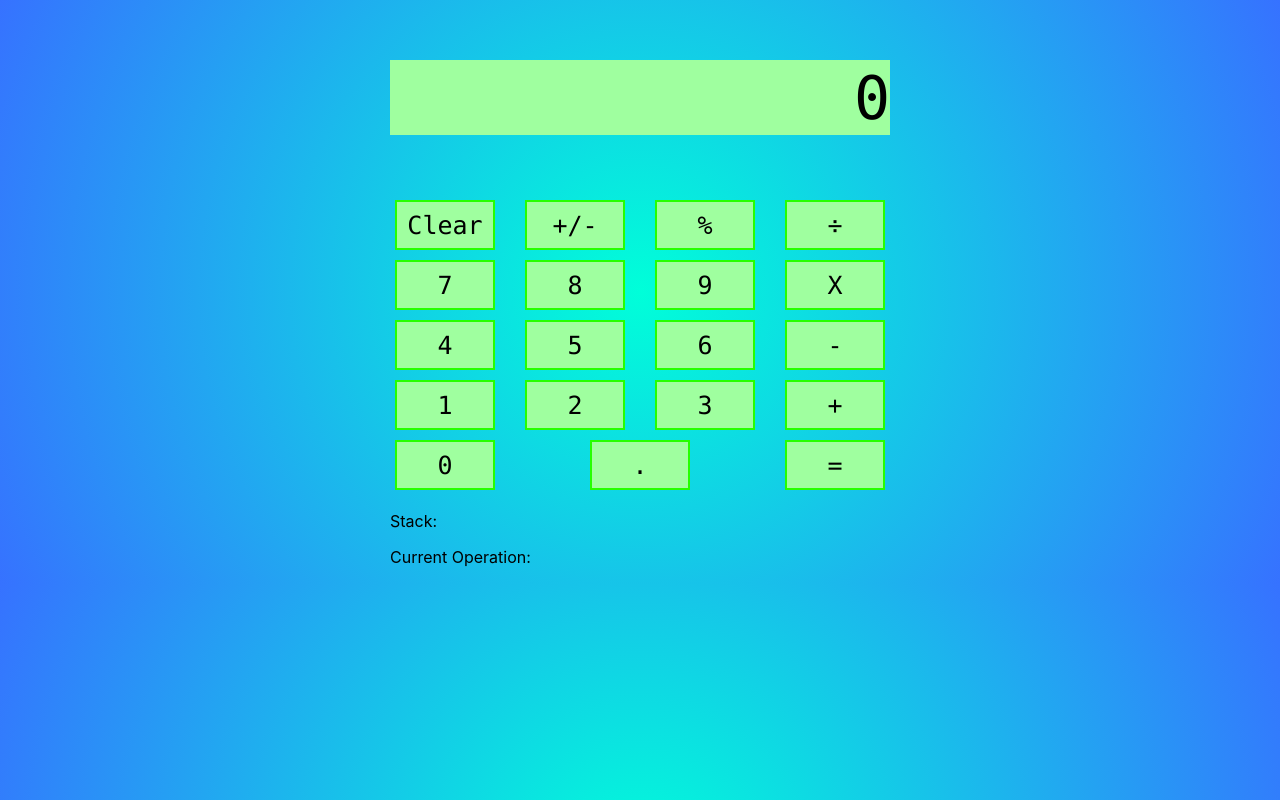
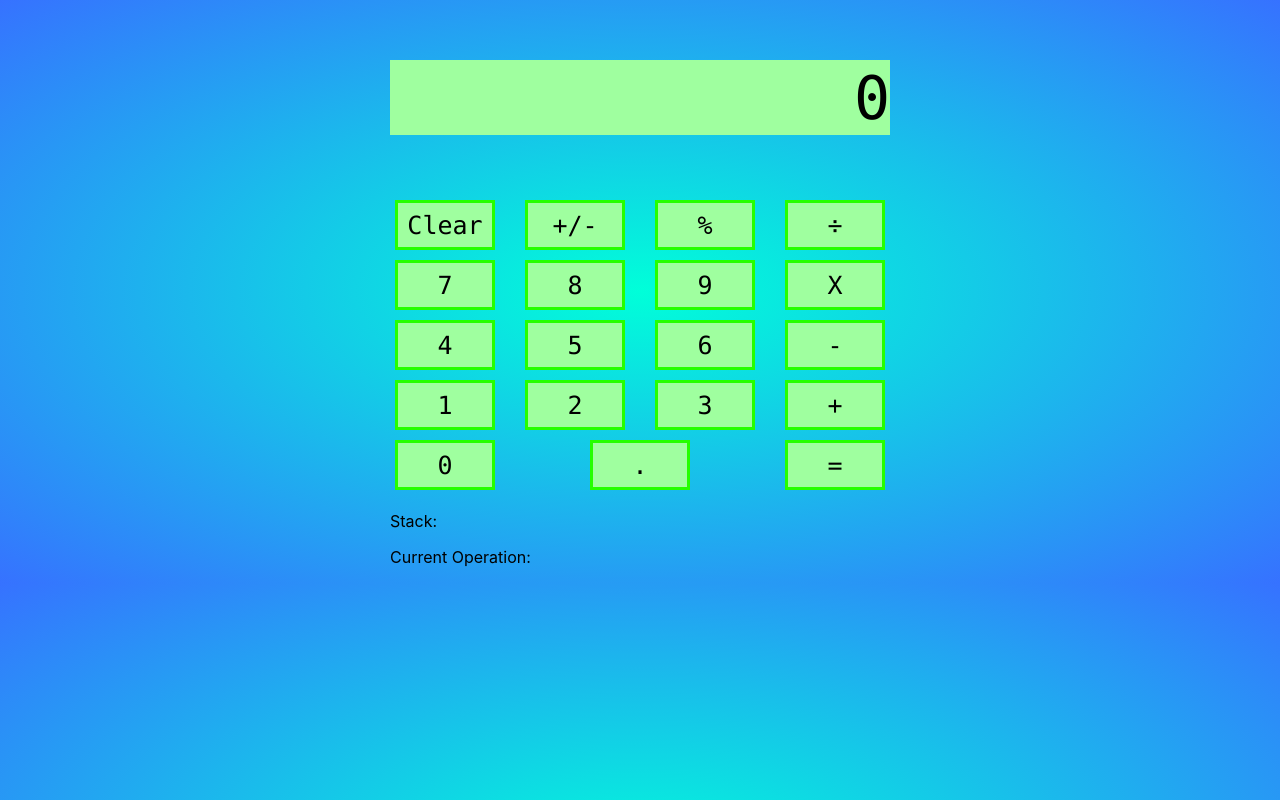
Before and after one commit to danieldemars/react-calculator, a React (Create React App) app: page / in a window 1280 px wide. Built offline with nearby package versions, Linux system fonts and the light colour scheme.

Commit message:
Calculator

```diff
--- a/src/calculator.css
+++ b/src/calculator.css
@@ -1,7 +1,7 @@
 body {
     display: flex;
     justify-content: center;
-    background: radial-gradient(circle, rgb(0, 255, 217), rgb(54, 114, 255));
+    background: radial-gradient(ellipse, rgb(0, 255, 217), rgb(54, 114, 255));
 }
 
 .calc-row {
@@ -14,7 +14,7 @@ body {
     height: 50px;
     width: 100px;
     margin: 5px;
-    border: 2px solid #26ff00;
+    border: 3px solid #26ff00;
     background-color: rgb(159, 255, 159);
     display: flex;
     justify-content: center;
```
